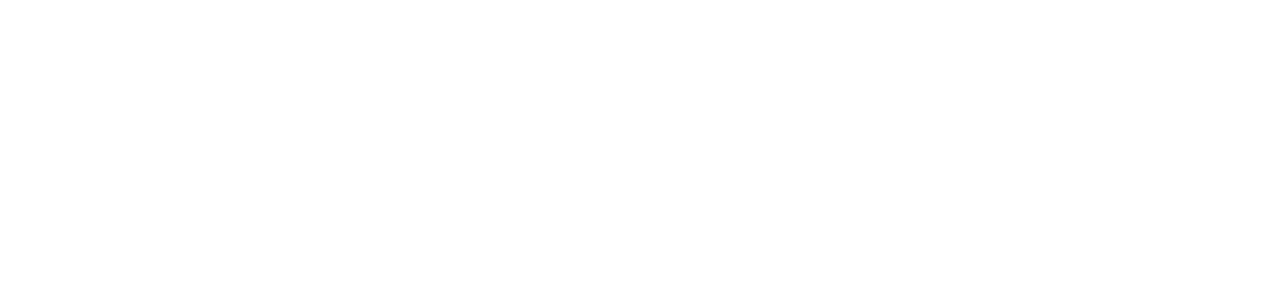
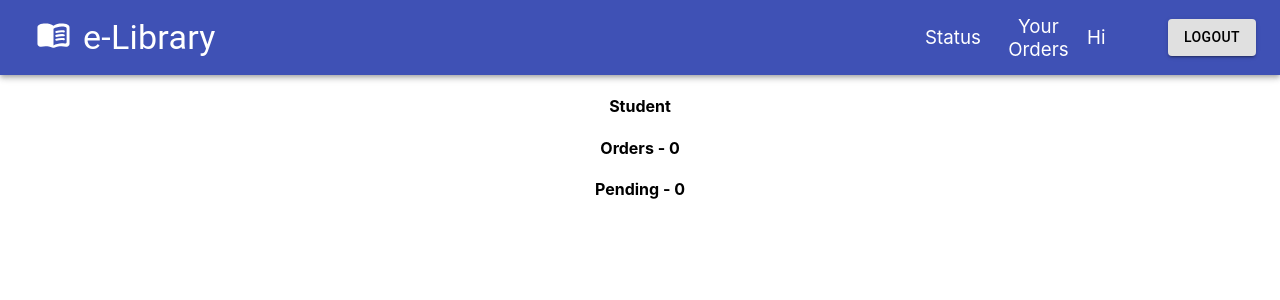
Before and after one commit to srujanmelam/online-library, a React (Create React App) app: page /profile in a window 1280 px wide. Before the commit this address had no page. Shown: the top 300 px of the page. Built offline with nearby package versions, Linux system fonts and the light colour scheme; data requests are answered from the project's data file.

Commit message:
added CRUD on books and profile page

```diff
--- a/db.json
+++ b/db.json
@@ -33,12 +33,13 @@
   ],
   "books": [
     {
-      "id": 1,
       "title": "A Monster Calls by Patrick Ness",
       "author": "jyothi",
       "ISBN": "978-4-16-148410-0",
-      "publication": "2000",
-      "link": "https://m.media-amazon.com/images/I/51d2e+67u1L.jpg"
+      "publication": "1999",
+      "link": "https://m.media-amazon.com/images/I/51d2e+67u1L.jpg",
+      "addedBy": "jyothi",
+      "id": 1
     },
     {
       "id": 2,
@@ -46,7 +47,8 @@
       "author": "chota",
       "ISBN": "978-3-19-148410-0",
       "publication": "2001",
-      "link": "https://m.media-amazon.com/images/I/51d2e+67u1L.jpg"
+      "link": "https://m.media-amazon.com/images/I/51d2e+67u1L.jpg",
+      "addedBy": "jyothi"
     },
     {
       "id": 3,
@@ -54,7 +56,8 @@
       "author": "srujan",
       "ISBN": "978-3-16-148421-0",
       "publication": "2002",
-      "link": "https://m.media-amazon.com/images/I/51d2e+67u1L.jpg"
+      "link": "https://m.media-amazon.com/images/I/51d2e+67u1L.jpg",
+      "addedBy": "jyothi"
     },
     {
       "id": 4,
@@ -62,7 +65,8 @@
       "author": "kranthi",
       "ISBN": "978-3-16-148410-5",
       "publication": "2003",
-      "link": "https://m.media-amazon.com/images/I/51d2e+67u1L.jpg"
+      "link": "https://m.media-amazon.com/images/I/51d2e+67u1L.jpg",
+      "addedBy": "jyothi"
     },
     {
       "id": 5,
@@ -70,7 +74,8 @@
       "author": "manoj",
       "ISBN": "978-3-12-248421-7",
       "publication": "2004",
-      "link": "https://m.media-amazon.com/images/I/51d2e+67u1L.jpg"
+      "link": "https://m.media-amazon.com/images/I/51d2e+67u1L.jpg",
+      "addedBy": "jyothi"
     },
     {
       "title": "New Town Soul by Dermot Bolger",
@@ -78,6 +83,7 @@
       "ISBN": "978-3-19-148410-5",
       "publication": "2005",
       "link": "https://m.media-amazon.com/images/I/51d2e+67u1L.jpg",
+      "addedBy": "jyothi",
       "id": 6
     }
   ],
--- a/src/App.js
+++ b/src/App.js
@@ -7,7 +7,10 @@ import SignIn from './Component/SignIn';
 import Orders from "./Component/Orders";
 import Status from "./Component/Status";
 import Manage from "./Component/Manage";
+import Profile from './Component/Profile';
 import AddBooks from './Component/AddBooks';
+import ManageBooks from './Component/ManageBooks';
+import UpdateBooks from "./Component/UpdateBooks"
 
 function App() {
 
@@ -18,11 +21,14 @@ function App() {
           <Route exact path='/' element={< SignIn />}></Route>
           <Route exact path='/signup' element={< SignUp />}></Route>
           <Route exact path='/home' element={< Home />}></Route>
+          <Route exact path='/profile' element={< Profile />}></Route>
           <Route exact path='/addbook' element={< AddBooks />}></Route>
           <Route exact path='/orders' element={< Orders />}></Route>
           <Route exact path='/cart' element={< Cart />}></Route>
           <Route exact path='/status' element={< Status />}></Route>
           <Route exact path='/manage' element={< Manage />}></Route>
+          <Route exact path='/books' element={< ManageBooks />}></Route>
+          <Route exact path='/update' element={< UpdateBooks />}></Route>
         </Routes>
       </Router>
     </div>
--- a/src/Component/AddBooks.js
+++ b/src/Component/AddBooks.js
@@ -1,5 +1,6 @@
 import axios from "axios";
 import { useState } from "react";
+import { connect } from "react-redux";
 import { useNavigate } from "react-router-dom";
 import NavBar from "./NavBar";
 import { Grid, TextField, Button, InputAdornment } from "@material-ui/core";
@@ -11,7 +12,7 @@ import {
   InsertLink
 } from "@material-ui/icons";
 
-function AddBooks() {
+function AddBooks({username}) {
   const [title, setTitle] = useState("");
   const [author, setAuthor] = useState("");
   const [isbn, setISBN] = useState("");
@@ -26,6 +27,7 @@ function AddBooks() {
       ISBN: isbn,
       publication: publication,
       link: link,
+      addedBy : username,
     };
     axios
       .post(`http://localhost:3000/books`, book)
@@ -184,4 +186,10 @@ function AddBooks() {
   );
 }
 
-export default AddBooks;
+const mapStateToProps = (state) => {
+  return {
+    username: state.loginReducer.user.username,
+  };
+};
+
+export default connect(mapStateToProps)(AddBooks);
--- /dev/null
+++ b/src/Component/ManageBooks.js
@@ -0,0 +1,68 @@
+import axios from "axios";
+import { connect } from "react-redux";
+import { Link } from "react-router-dom";
+import { useEffect, useState } from "react";
+import NavBar from "./NavBar";
+
+const ManageBooks = ({ username }) => {
+  const [books, setBooks] = useState([]);
+
+  useEffect(() => {
+    const fetchData = async () => {
+      await axios
+        .get(`http://localhost:3000/books?addedBy=${username}`)
+        .then((res) => {
+          setBooks(res.data);
+          console.log(username);
+          console.log("Added Books retrieved successfully");
+        })
+        .catch((err) => {
+          console.log(err);
+        });
+    };
+    fetchData();
+  }, [username]);
+
+  const deleteBook = (id) => {
+    let records = books;
+    axios
+      .delete(`http://localhost:3000/books/${id}/`)
+      .then((res) => {
+        console.log("Deleted Book " + id + "successfully");
+      })
+      .catch((err) => {
+        console.log(err);
+      });
+    records = records.filter((book) => book.id !== id);
+    setBooks(records);
+  };
+
+  return (
+    <div>
+      <NavBar />
+      {books.map((book, i) => (
+        <div key={i}>
+          <img alt="BookImage" src={book.link} />
+          <h6>{book.title}</h6>
+          <h6>{book.author}</h6>
+          <h6>{book.ISBN}</h6>
+          <h6>{book.publication}</h6>
+          <Link to="/update" state={{ book: book, username: username }}>
+            Update
+          </Link>
+          <button onClick={() => deleteBook(book.id)}>Delete</button>
+          <br />
+          <br />
+        </div>
+      ))}
+    </div>
+  );
+};
+
+const mapStateToProps = (state) => {
+  return {
+    username: state.loginReducer.user.username,
+  };
+};
+
+export default connect(mapStateToProps)(ManageBooks);
--- a/src/Component/NavBar.js
+++ b/src/Component/NavBar.js
@@ -19,6 +19,7 @@ function NavBar({ user }) {
 
   let addBook = <></>;
   let manage = <></>;
+  let update = <></>;
   if (user.isAdmin) {
     addBook = (
       <Link
@@ -34,6 +35,14 @@ function NavBar({ user }) {
         style={{ fontSize: "1.17em", textDecoration: "none", color: "white" }}
       >
         Manage Orders
+      </Link>
+    );
+    update = (
+      <Link
+        to="/books"
+        style={{ fontSize: "1.17em", textDecoration: "none", color: "white" }}
+      >
+        Manage Books
       </Link>
     );
   }
@@ -96,6 +105,16 @@ function NavBar({ user }) {
               display: "flex",
               justifyContent: "space-between",
               alignItems: "center",
+              width: "12%",
+            }}
+          >
+            {update}
+          </Box>
+          <Box
+            sx={{
+              display: "flex",
+              justifyContent: "space-between",
+              alignItems: "center",
               width: "15%",
             }}
           >
@@ -148,7 +167,16 @@ function NavBar({ user }) {
               padding: "5px 0px",
             }}
           >
-            <Typography variant="h6">Hi {user.username}</Typography>
+            <Link
+              to="/profile"
+              style={{
+                fontSize: "1.17em",
+                textDecoration: "none",
+                color: "white",
+              }}
+            >
+              Hi {user.username}
+            </Link>
           </Box>
           <Box>
             <Button variant="contained">
--- a/src/Component/Paginate.js
+++ b/src/Component/Paginate.js
@@ -26,7 +26,7 @@ const Paginate = ({ items, Component }) => {
         >
           <Grid container spacing={5} alignItems="center">
             {displayItems.map((item, i) => (
-              <Grid item key={i} key={item.id} xs={10} md={9} lg={9}>
+              <Grid item key={i} xs={10} md={9} lg={9}>
                 <Component book={item} key={i}/>
               </Grid>
             ))}
--- /dev/null
+++ b/src/Component/Profile.js
@@ -0,0 +1,74 @@
+import axios from "axios";
+import { useState,useEffect } from "react";
+import { connect } from "react-redux";
+import NavBar from "./NavBar";
+
+const Profile = ({user}) => {
+  const [orders,setOrders] = useState(0);
+  const [pending,setPending] = useState(0);
+  const [books,setBooks] = useState(0);
+
+  const type = user.isAdmin ? "Admin" : "Student";
+  const added = user.isAdmin ? <h4>Books Added{books}</h4> : <></>;
+
+  useEffect(() => {
+    const fetchData = async () => {
+      await axios
+        .get(`http://localhost:3000/orders?username=${user.username}`)
+        .then((res) => {
+          setOrders(res.data.length);
+        })
+        .catch((err) => {
+          console.log(err);
+        });
+    };
+    fetchData();
+  }, [user.username]);
+
+  useEffect(() => {
+    const fetchData = async () => {
+      await axios
+        .get(`http://localhost:3000/orders?username=${user.username}&return=false`)
+        .then((res) => {
+          setPending(res.data.length);
+        })
+        .catch((err) => {
+          console.log(err);
+        });
+    };
+    fetchData();
+  }, [user.username]);
+
+  useEffect(() => {
+    const fetchData = async () => {
+      await axios
+        .get(`http://localhost:3000/books?addedBy=${user.username}`)
+        .then((res) => {
+          setBooks(res.data.length);
+        })
+        .catch((err) => {
+          console.log(err);
+        });
+    };
+    fetchData();
+  }, [user.username]);
+
+  return (
+    <div>
+      <NavBar/>
+      <h4>{user.username}</h4>
+      <h4>{type}</h4>
+      <h4>Orders - {orders}</h4>
+      <h4>Pending - {pending}</h4>
+      {added}
+    </div>
+  )
+}
+
+const mapStateToProps = (state) => {
+  return {
+    user: state.loginReducer.user,
+  };
+};
+
+export default connect(mapStateToProps)(Profile);
--- /dev/null
+++ b/src/Component/UpdateBooks.js
@@ -0,0 +1,91 @@
+import axios from "axios";
+import { useState } from "react";
+import { useNavigate, useLocation, Link } from "react-router-dom";
+
+const UpdateBooks = () => {
+  const location = useLocation();
+  const { book } = location.state;
+  const { username } = location.state;
+  const [isbn, setISBN] = useState(book.ISBN);
+  const [link, setLink] = useState(book.link);
+  const [title, setTitle] = useState(book.title);
+  const [author, setAuthor] = useState(book.author);
+  const [publication, setPublication] = useState(book.publication);
+  const history = useNavigate();
+
+  const updateBook = (id) => {
+    const book = {
+      title: title,
+      author: author,
+      ISBN: isbn,
+      publication: publication,
+      link: link,
+      addedBy: username,
+    };
+    axios
+      .put(`http://localhost:3000/books/${id}`, book)
+      .then((res) => {
+        console.log("Updated Book " + id + " successfully");
+        history("/books");
+      })
+      .catch((err) => {
+        console.log(err);
+      });
+  };
+
+  return (
+    <div>
+      <Link to="/books">Back</Link>
+      <h1>Update Book {book.id}</h1>
+      <input
+        type="text"
+        placeholder={title}
+        onChange={(e) => setTitle(e.target.value)}
+        required="required"
+        pattern="[A-Za-z0-9]+"
+      />
+      <br />
+      <br />
+      <input
+        type="text"
+        placeholder={author}
+        onChange={(e) => setAuthor(e.target.value)}
+        required="required"
+        pattern="[A-Za-z0-9]+"
+      />
+      <br />
+      <br />
+      <input
+        type="text"
+        placeholder={isbn}
+        onChange={(e) => setISBN(e.target.value)}
+        required="required"
+        pattern="[0-9]{3}-[0-9]-[0-9]{2}-[0-9]{6}-[0-9]"
+      />
+      <br />
+      <br />
+      <input
+        type="text"
+        placeholder={publication}
+        onChange={(e) => setPublication(e.target.value)}
+        required="required"
+        pattern="[0-9]{4}"
+      />
+      <br />
+      <br />
+      <input
+        type="text"
+        placeholder={link}
+        onChange={(e) => setLink(e.target.value)}
+        required="required"
+      />
+      <br />
+      <br />
+      <button type="submit" onClick={() => updateBook(book.id)}>
+        Update
+      </button>
+    </div>
+  );
+};
+
+export default UpdateBooks;
```
